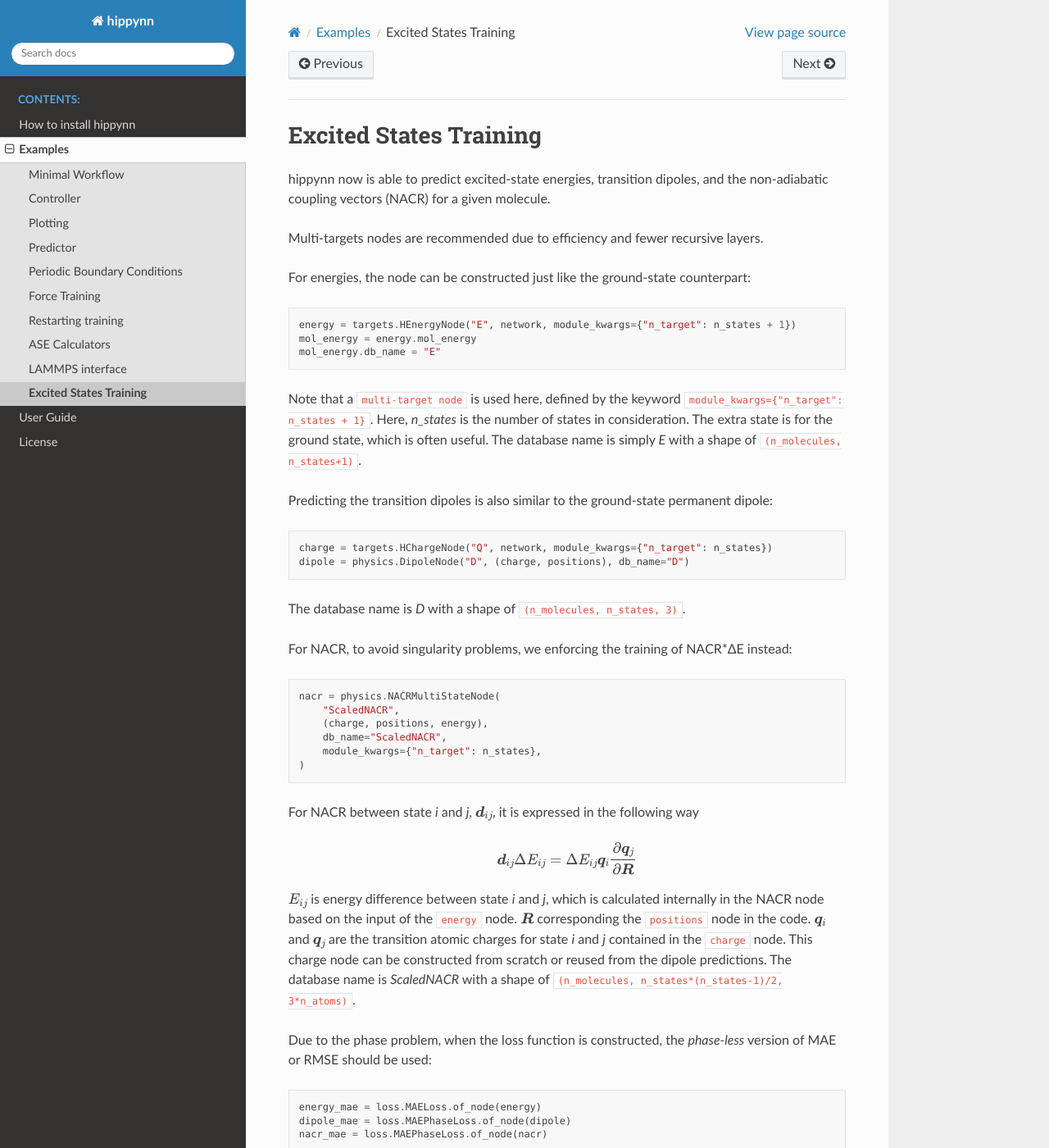
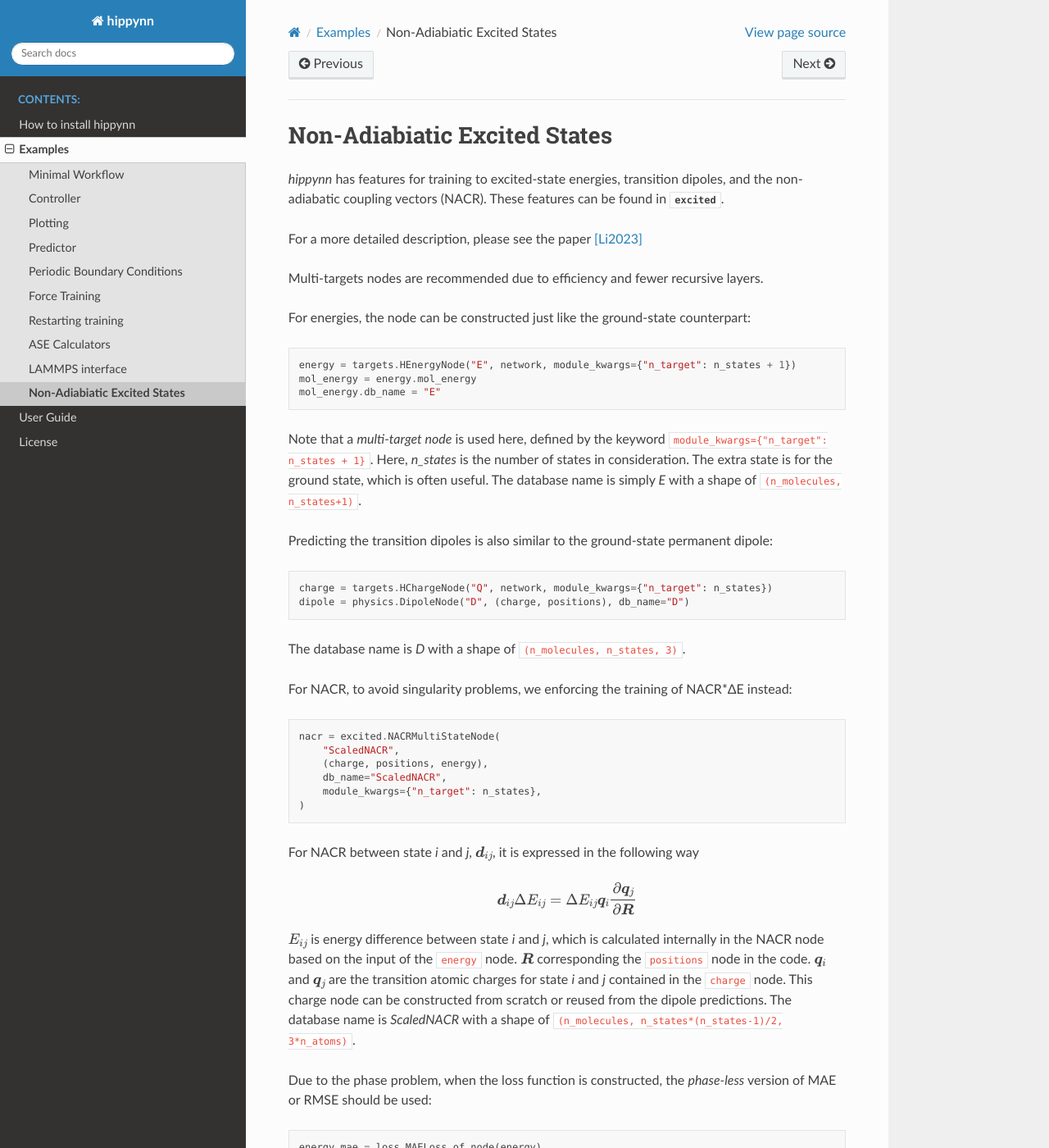
Before and after one commit to lanl/hippynn, a Sphinx documentation site: the page built from docs/source/examples/excited_states.rst, in a window 1280 px wide and 1400 px high. Shown: the whole window at 82% size. Built offline with Sphinx 7.4.7 and the Read the Docs theme 2.0.0, drawn with Linux system fonts in a browser that asks for light colours; pages that are not in the unit, such as notebooks, are missing from menus; some of the changed text lies outside the part shown.

Commit message:
update documentation

```diff
--- a/docs/source/examples/excited_states.rst
+++ b/docs/source/examples/excited_states.rst
@@ -1,8 +1,11 @@
-Excited States Training
-==============
+Non-Adiabiatic Excited States
+=============================
 
-hippynn now is able to predict excited-state energies, transition dipoles, and
-the non-adiabatic coupling vectors (NACR) for a given molecule.
+`hippynn` has features for training to excited-state energies, transition dipoles, and
+the non-adiabatic coupling vectors (NACR). These features can be found in
+:mod:`~hippynn.graphs.nodes.excited`.
+
+For a more detailed description, please see the paper [Li2023]_
 
 Multi-targets nodes are recommended due to efficiency and fewer recursive
 layers.
@@ -14,7 +17,7 @@
     mol_energy = energy.mol_energy
     mol_energy.db_name = "E"
 
-Note that a ``multi-target node`` is used here, defined by the keyword
+Note that a `multi-target node` is used here, defined by the keyword
 ``module_kwargs={"n_target": n_states + 1}``. Here, `n_states` is the number of
 states in consideration. The extra state is for the ground state, which is often
 useful. The database name is simply `E` with a shape of ``(n_molecules,
@@ -31,7 +34,7 @@
 For NACR, to avoid singularity problems, we enforcing the training of NACR*ΔE
 instead::
 
-    nacr = physics.NACRMultiStateNode(
+    nacr = excited.NACRMultiStateNode(
         "ScaledNACR",
         (charge, positions, energy),
         db_name="ScaledNACR",
@@ -57,11 +60,18 @@
 `phase-less` version of MAE or RMSE should be used::
 
     energy_mae = loss.MAELoss.of_node(energy)
-    dipole_mae = loss.MAEPhaseLoss.of_node(dipole)
-    nacr_mae = loss.MAEPhaseLoss.of_node(nacr)
+    dipole_mae = excited.MAEPhaseLoss.of_node(dipole)
+    nacr_mae = excited.MAEPhaseLoss.of_node(nacr)
 
-:func:`~hippynn.graphs.nodes.loss.MAEPhaseLoss` and
-:func:`~hippynn.graphs.nodes.loss.MSEPhaseLoss` are the `phase-less` version MAE
+:class:`~hippynn.graphs.nodes.excited.MAEPhaseLoss` and
+:class:`~hippynn.graphs.nodes.excited.MSEPhaseLoss` are the `phase-less` version MAE
 and MSE, respectively, behaving exactly like the common version.
 
-For a complete script, please take a look at ``examples/excited_states.py``.
+For a complete script, please take a look at ``examples/excited_states_azomethane.py``.
+
+.. rubric:: Footnotes
+
+.. [Li2023] Machine Learning Framework for Modeling
+       Exciton-Polaritons in Molecular Materials.
+       Li et. al, 2023.
+       https://arxiv.org/abs/2306.02523
```
Also changed, not shown: 1 other file.
